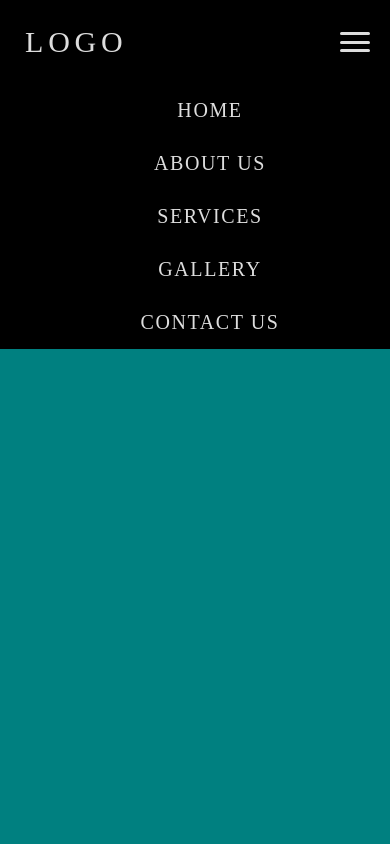
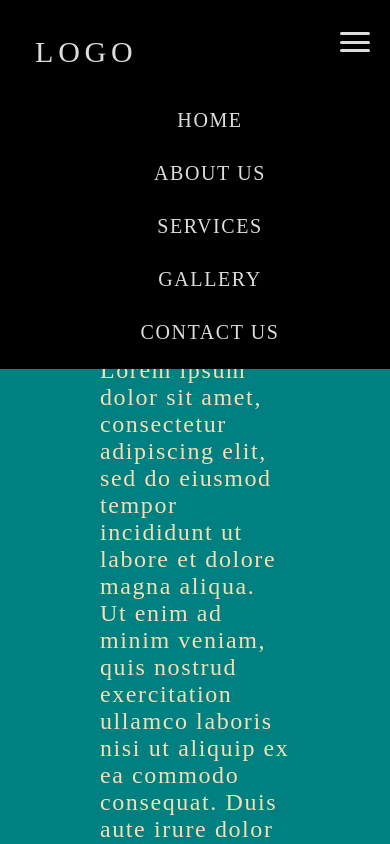
Before and after one commit to Alam1386/Responsive-Nav, a plain HTML site: page index.html in a window 390 px wide. Both pictures are taken after a click on the link 355 px from the left and 42 px from the top of the page. Shown: the top 844 px of the page. Drawn offline with Linux system fonts and the light colour scheme.

Commit message:
animation is added on scroll event

```diff
--- a/index.html
+++ b/index.html
@@ -9,6 +9,7 @@
   <title>Responsive Nav</title>
 </head>
 <body>
+  <section class="header">
     <nav class="nav-bar">
       <div class="logo">Logo</div>
       <a href="#" class="humburger">
@@ -26,5 +27,18 @@
         </ul>
       </div>
     </nav>
+  </section>
+  <section class="text">
+    <h1>Lorem ipsum 1</h1>
+    <p>Lorem ipsum dolor sit amet, consectetur adipiscing elit, sed do eiusmod tempor incididunt ut labore et dolore magna aliqua. Ut enim ad minim veniam, quis nostrud exercitation ullamco laboris nisi ut aliquip ex ea commodo consequat. Duis aute irure dolor in reprehenderit in voluptate velit esse cillum dolore eu fugiat nulla pariatur. Excepteur sint occaecat cupidatat non proident, sunt in culpa qui officia deserunt mollit anim id est laborum.</p>
+    <h1>Lorem ipsum 2</h1>
+    <p>Lorem ipsum dolor sit amet, consectetur adipiscing elit, sed do eiusmod tempor incididunt ut labore et dolore magna aliqua. Ut enim ad minim veniam, quis nostrud exercitation ullamco laboris nisi ut aliquip ex ea commodo consequat. Duis aute irure dolor in reprehenderit in voluptate velit esse cillum dolore eu fugiat nulla pariatur. Excepteur sint occaecat cupidatat non proident, sunt in culpa qui officia deserunt mollit anim id est laborum.</p>
+    <h1>Lorem ipsum 3</h1>
+    <p>Lorem ipsum dolor sit amet, consectetur adipiscing elit, sed do eiusmod tempor incididunt ut labore et dolore magna aliqua. Ut enim ad minim veniam, quis nostrud exercitation ullamco laboris nisi ut aliquip ex ea commodo consequat. Duis aute irure dolor in reprehenderit in voluptate velit esse cillum dolore eu fugiat nulla pariatur. Excepteur sint occaecat cupidatat non proident, sunt in culpa qui officia deserunt mollit anim id est laborum.</p>
+    <h1>Lorem ipsum 4</h1>
+    <p>Lorem ipsum dolor sit amet, consectetur adipiscing elit, sed do eiusmod tempor incididunt ut labore et dolore magna aliqua. Ut enim ad minim veniam, quis nostrud exercitation ullamco laboris nisi ut aliquip ex ea commodo consequat. Duis aute irure dolor in reprehenderit in voluptate velit esse cillum dolore eu fugiat nulla pariatur. Excepteur sint occaecat cupidatat non proident, sunt in culpa qui officia deserunt mollit anim id est laborum.</p>
+    <h1>Lorem ipsum 5</h1>
+    <p>Lorem ipsum dolor sit amet, consectetur adipiscing elit, sed do eiusmod tempor incididunt ut labore et dolore magna aliqua. Ut enim ad minim veniam, quis nostrud exercitation ullamco laboris nisi ut aliquip ex ea commodo consequat. Duis aute irure dolor in reprehenderit in voluptate velit esse cillum dolore eu fugiat nulla pariatur. Excepteur sint occaecat cupidatat non proident, sunt in culpa qui officia deserunt mollit anim id est laborum.</p>
+  </section>
 </body>
 </html>
--- a/script.js
+++ b/script.js
@@ -1,6 +1,18 @@
-const humburger = document.querySelector('.humburger');
-const navBar = document.querySelector('.nav-links');
+let humburger = document.querySelector('.humburger');
+let navLinks = document.querySelector('.nav-links');
+let navBar = document.querySelector('.nav-bar');
+const header = document.querySelector('.header');
 humburger.addEventListener('click', ()=>{
   console.log("Clicked")
-  navBar.classList.toggle('active');
+ navLinks.classList.toggle('active');
 })
+let transparent = ()=>{
+  if(document.body.scrollTop > 80 || document.documentElement.scrollTop > 80){
+    navBar.style.cssText = "opacity: 0.8; padding: 0;";
+  } else {
+    navBar.style.cssText = "opacity: 1; padding: 10px;";
+
+  }
+}
+// document.addEventListener('scroll', transparent);
+window.onscroll = function() {transparent();}
--- a/style.css
+++ b/style.css
@@ -6,7 +6,12 @@ body{
   padding: 0;
   background-color: teal;
 }
+.header{
+  position: fixed;
+  width: 100%;
+}
 .nav-bar {
+  padding: 10px;
   position: relative;
   display: flex;
   flex-direction: row;
@@ -16,6 +21,7 @@ body{
   background-color: #000;
   /* padding: 10px 30px; */
 }
+
 .logo{
   color: #ddd;
   text-transform: uppercase;
@@ -90,3 +96,15 @@ body{
     display: flex;
   }
 }
+.text{
+  padding: 100px;
+  color: wheat;
+}
+.text h1{
+  font-size: 50px;
+  letter-spacing: 0.3rem;
+}
+.text p{
+  font-size: 24px;
+  letter-spacing: 0.1rem;
+}
```
Lines whose indentation alone changed are shown as unchanged.
